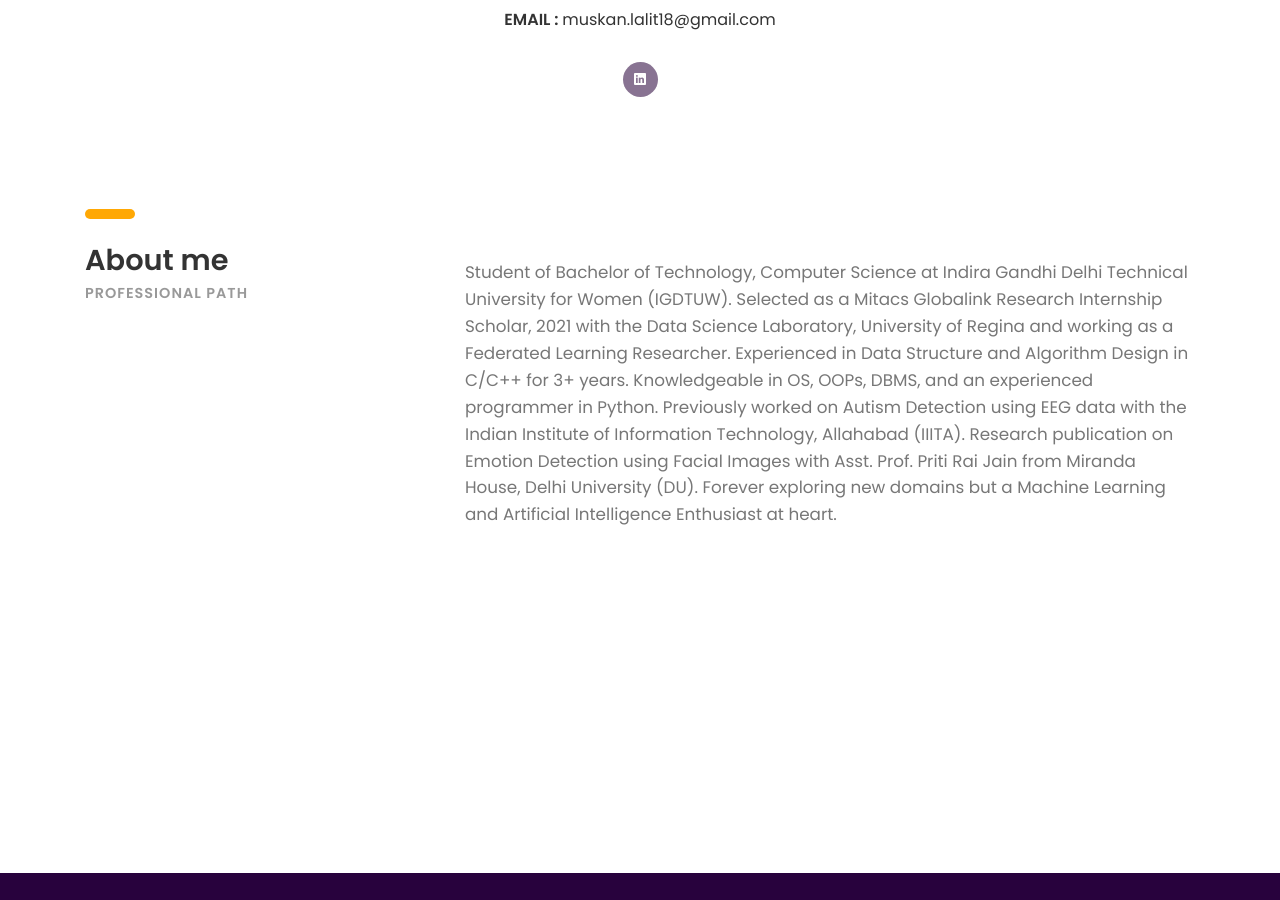
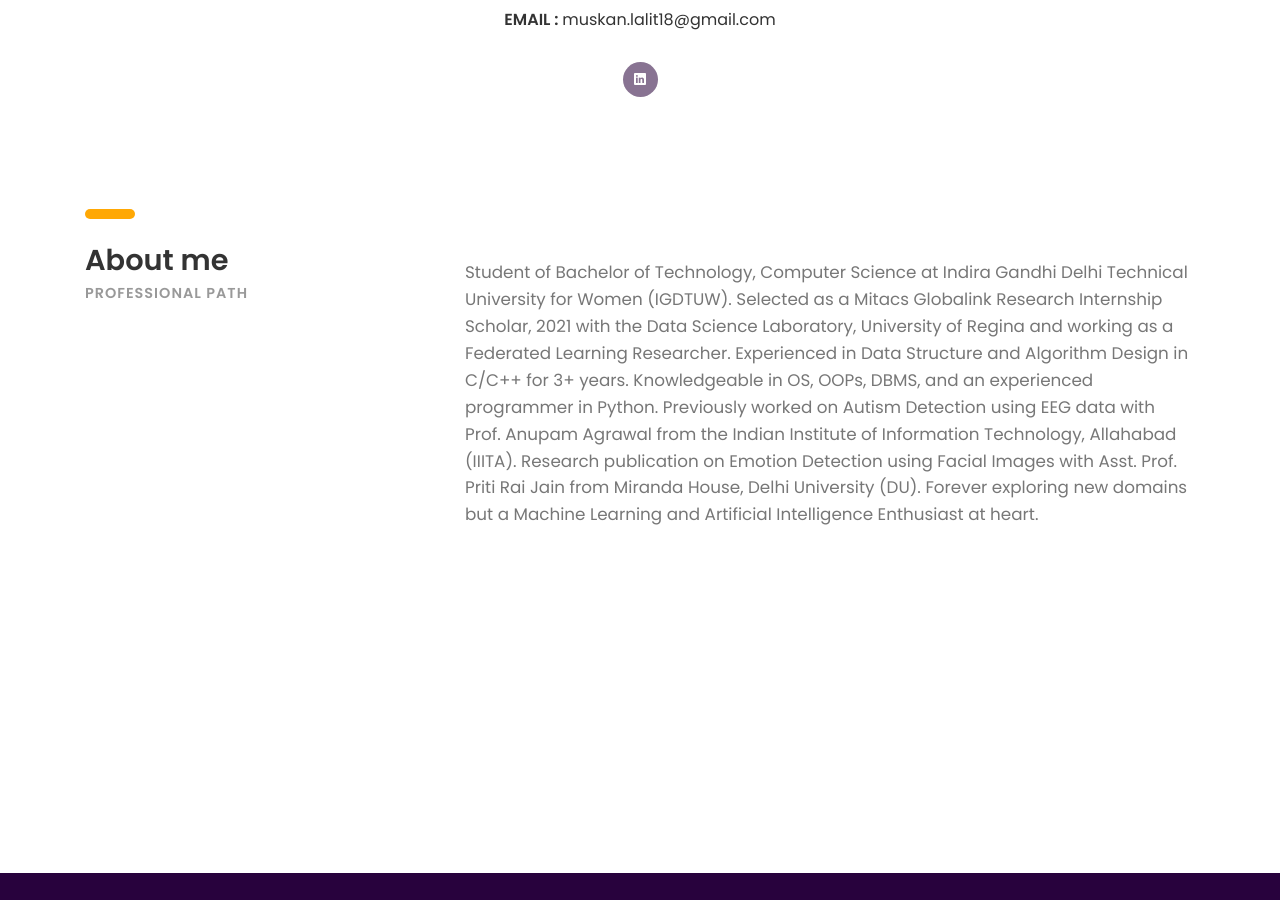
Before and after one commit to UR-DataScience/ur-datascience.github.io, a Jekyll site: the page built from _members/muskan.md, in a window 1280 px wide and 900 px high, scrolled down 615 px. Built offline with Jekyll 4.4.1, drawn with Linux system fonts in a browser that asks for light colours; some web fonts are replaced.

Commit message:
Update muskan.md

```diff
--- a/_members/muskan.md
+++ b/_members/muskan.md
@@ -29,7 +29,7 @@ about: >-
     Selected as a Mitacs Globalink Research Internship Scholar, 2021 with the
     Data Science Laboratory, University of Regina and working as a Federated Learning Researcher.
     Experienced in Data Structure and Algorithm Design in C/C++ for 3+ years. Knowledgeable in OS, OOPs, DBMS,
-    and an experienced programmer in Python. Previously worked on Autism Detection using EEG data with the
+    and an experienced programmer in Python. Previously worked on Autism Detection using EEG data with Prof. Anupam Agrawal from the
     Indian Institute of Information Technology, Allahabad (IIITA).
     Research publication on Emotion Detection using Facial Images with Asst.
     Prof. Priti Rai Jain from Miranda House, Delhi University (DU). Forever exploring new domains but a
```
